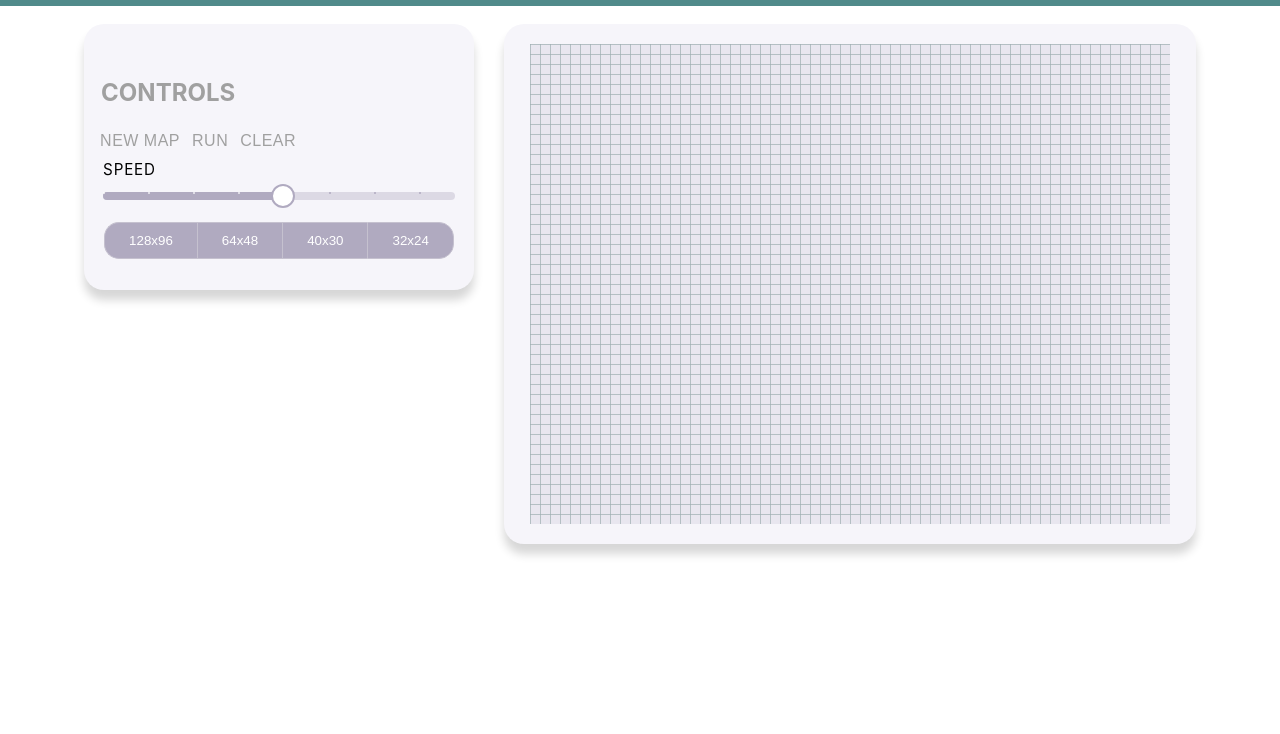
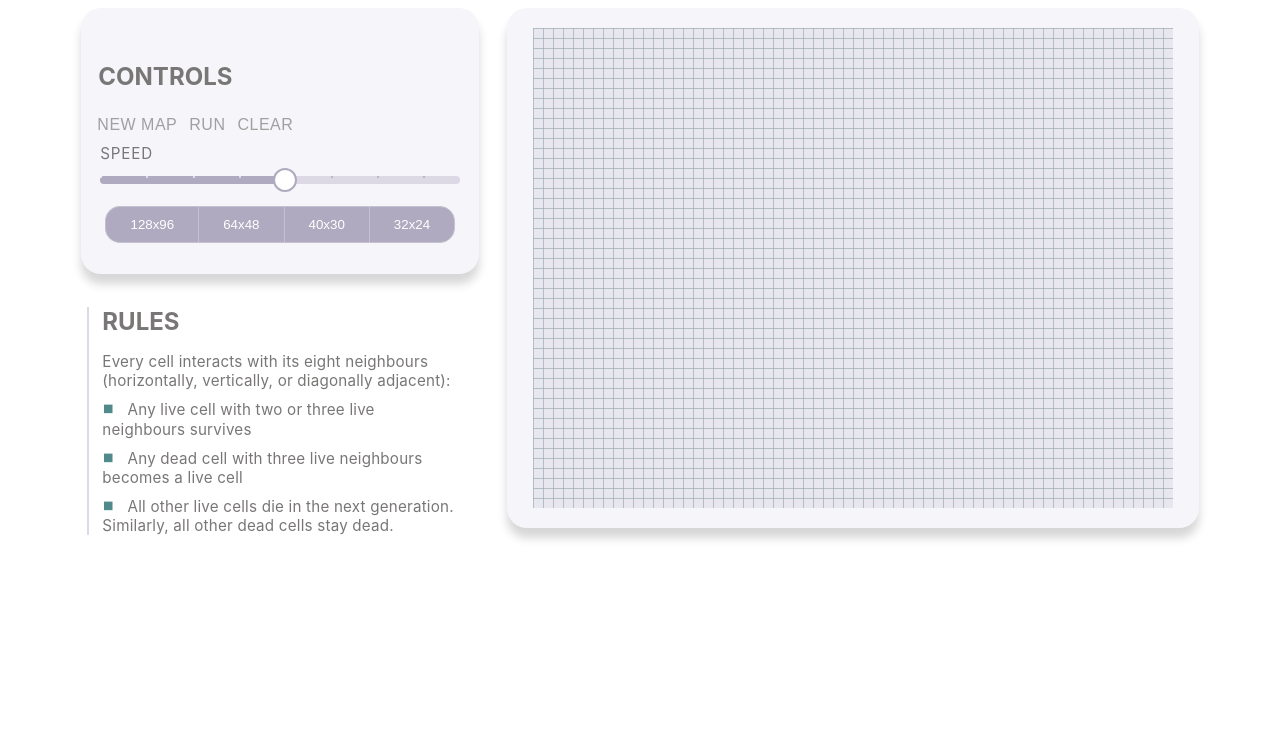
Before and after one commit to AmiManafli/SpringReactGameOfLife, a React app in the folder react-gameoflife/: page / in a window 1280 px wide. Shown: the part 66-800 px from the top of the page. Built offline with nearby package versions, Linux system fonts and the light colour scheme.

Commit message:
Closes #5

```diff
--- a/react-gameoflife/src/components/GameProperties/Controls/ButtonGroup/ButtonGroup.module.css
+++ b/react-gameoflife/src/components/GameProperties/Controls/ButtonGroup/ButtonGroup.module.css
@@ -29,7 +29,6 @@
     display: table;
   }
 
-
-  .BtnGroup button:hover {
+  .BtnGroup button:hover   {
     background-color: #c5c1cf;
   }
--- a/react-gameoflife/src/components/GameProperties/Controls/Controls.js
+++ b/react-gameoflife/src/components/GameProperties/Controls/Controls.js
@@ -5,12 +5,13 @@ import Button from '../../../elements/Button/Button';
 import Slider from '../../../elements/Slider/Slider';
 import ButtonGroup from '../Controls/ButtonGroup/ButtonGroup';
 import PropertiesPanel from '../PropertiesPanel';
+import GameRules from '../GameRules/GameRules';
 
 const Controls = (props) => {
     return (
         <div>
             <PropertiesPanel>
-            <h1 style={{textTransform: "uppercase", color: "#a0a0a0", alignSelf: "flex-start", padding: "7px", fontSize: "1.5rem"}}>Controls</h1>
+            <h1 style={{textTransform: "uppercase", color: "rgb(121, 118, 118)", alignSelf: "flex-start", padding: "7px", fontSize: "1.5rem"}}>Controls</h1>
             <div className={classes.ControlButtonsWrapper}>
                 <Button type="submit" name="test" clicked={props.newMapHandler}>New Map</Button>
                 {props.isRunning ?
@@ -22,6 +23,7 @@ const Controls = (props) => {
             <Slider onChangeHandler={props.speedChangeHandler}/>
             <ButtonGroup clicked={props.sizeChangeHandler}/>
             </PropertiesPanel>
+            <GameRules />
         </div>
     )
 }
--- a/react-gameoflife/src/components/GameProperties/GameRules/GameRules.js
+++ b/react-gameoflife/src/components/GameProperties/GameRules/GameRules.js
@@ -0,0 +1,21 @@
+import React from 'react';
+
+import classes from './GameRules.module.css';
+
+const GameRules = (props) => {
+    return(
+        <div className={classes.GameRulesWrapper}>
+            <h1>Rules</h1>
+            <p>
+            Every cell interacts with its eight neighbours (horizontally, vertically, or diagonally adjacent):
+                <ul role="list">
+                    <li>Any live cell with two or three live neighbours survives</li>
+                    <li>Any dead cell with three live neighbours becomes a live cell</li>
+                    <li>All other live cells die in the next generation. Similarly, all other dead cells stay dead.</li>
+                </ul>
+            </p>
+        </div>
+    )
+}
+
+export default GameRules;
--- a/react-gameoflife/src/components/GameProperties/GameRules/GameRules.module.css
+++ b/react-gameoflife/src/components/GameProperties/GameRules/GameRules.module.css
@@ -0,0 +1,43 @@
+.GameRulesWrapper {
+    max-width: 357px;
+    min-height: 220px;
+    padding-left: 13px;
+    margin-top: 33px;
+    border-left: 2px solid #b0aac070;
+    margin-left: 6px;
+}
+
+.GameRulesWrapper h1 {
+    text-transform: uppercase;
+    color: rgb(121, 118, 118);
+    text-align: left;
+    font-size: 1.5rem;
+}
+
+.GameRulesWrapper p {
+    color: rgb(121, 118, 118);
+    text-align: left;
+    font-size: 0.95rem;
+    letter-spacing: +0.2px;
+}
+
+.GameRulesWrapper ul {
+    margin: 0;
+    padding: 0;
+    list-style: none;
+    display: grid;
+    grid-gap: -0.5rem;
+}
+
+
+.GameRulesWrapper li::before {
+    content: '￭';
+    display: inline-block;
+    height: 10px;
+    color: #508a8a;
+    font-size: 1.5rem;
+    margin-right: 8px;
+    /* margin-top : 10px;     */
+    padding: 0 5px 0 0;
+    vertical-align: -9%;
+}
--- a/react-gameoflife/src/components/Header/Header.module.css
+++ b/react-gameoflife/src/components/Header/Header.module.css
@@ -1,6 +1,6 @@
 .Header {
     margin: 0;
-    padding: .5rem 1.5rem;
+    padding: 0 1.5rem;
     height: 100%;
     min-height: 2.5rem;
     background: #508a8a;
--- a/react-gameoflife/src/container/App.css
+++ b/react-gameoflife/src/container/App.css
@@ -8,7 +8,6 @@
   flex-direction: row;
   align-items: flex-start;
   justify-content: space-evenly;
-  height: 640px;
   margin: 10px;
   padding: .5rem 1.5rem;
 }
--- a/react-gameoflife/src/elements/Slider/Slider.js
+++ b/react-gameoflife/src/elements/Slider/Slider.js
@@ -55,7 +55,7 @@ const PrettoSlider = withStyles({
         }
         return (
             <div className={sliderClasses.SliderWrapper}>
-                <label>
+                <label style={{color: "rgb(121, 118, 118)"}}>
                         Speed
                     </label>
                 <PrettoSlider
--- a/react-gameoflife/src/elements/Slider/Slider.module.css
+++ b/react-gameoflife/src/elements/Slider/Slider.module.css
@@ -3,6 +3,7 @@
     flex-direction: column;
     justify-content: center;
     align-items: flex-start;
+    max-width: 360px;
     padding: 9px;
 }
 
```
